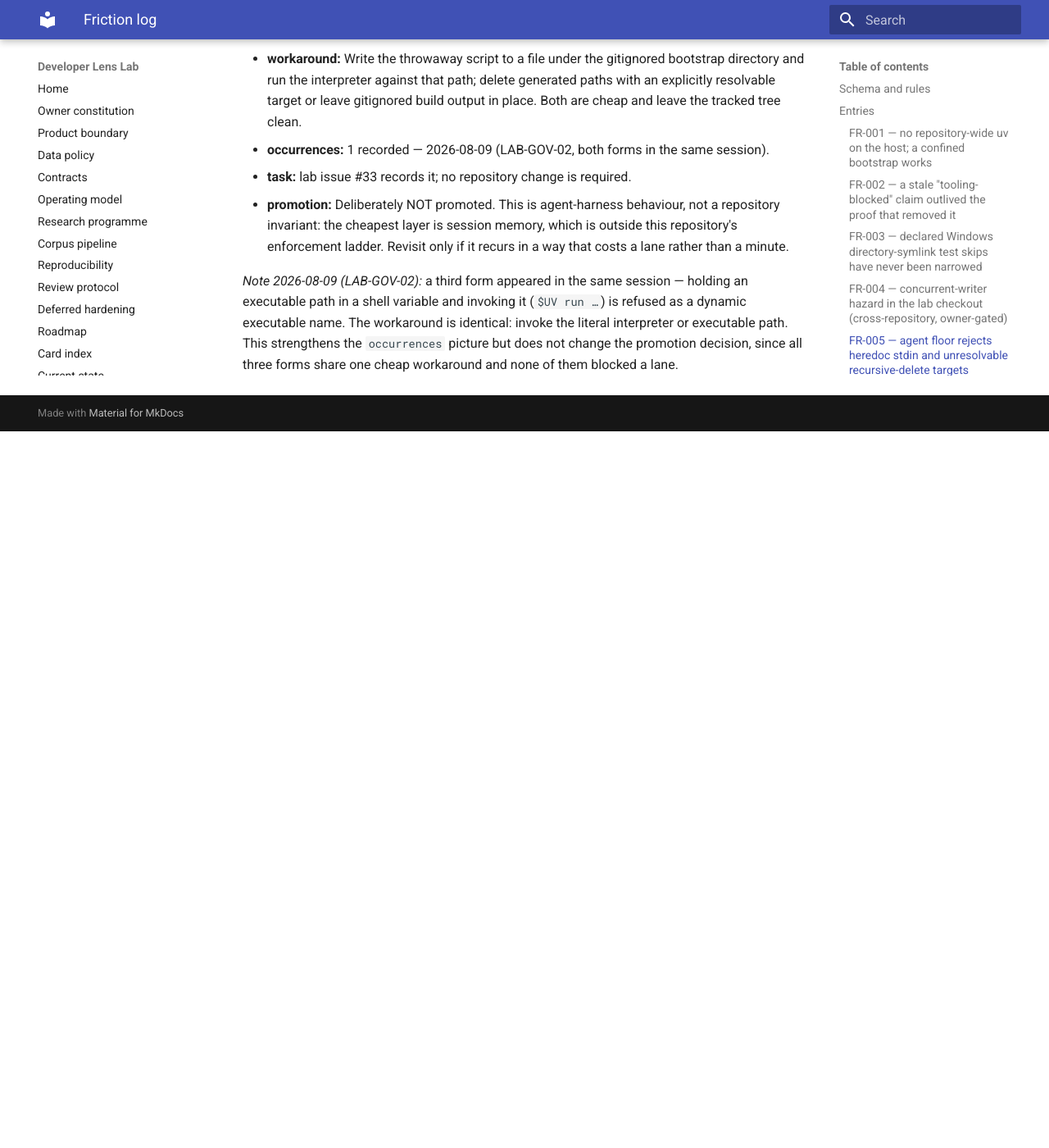
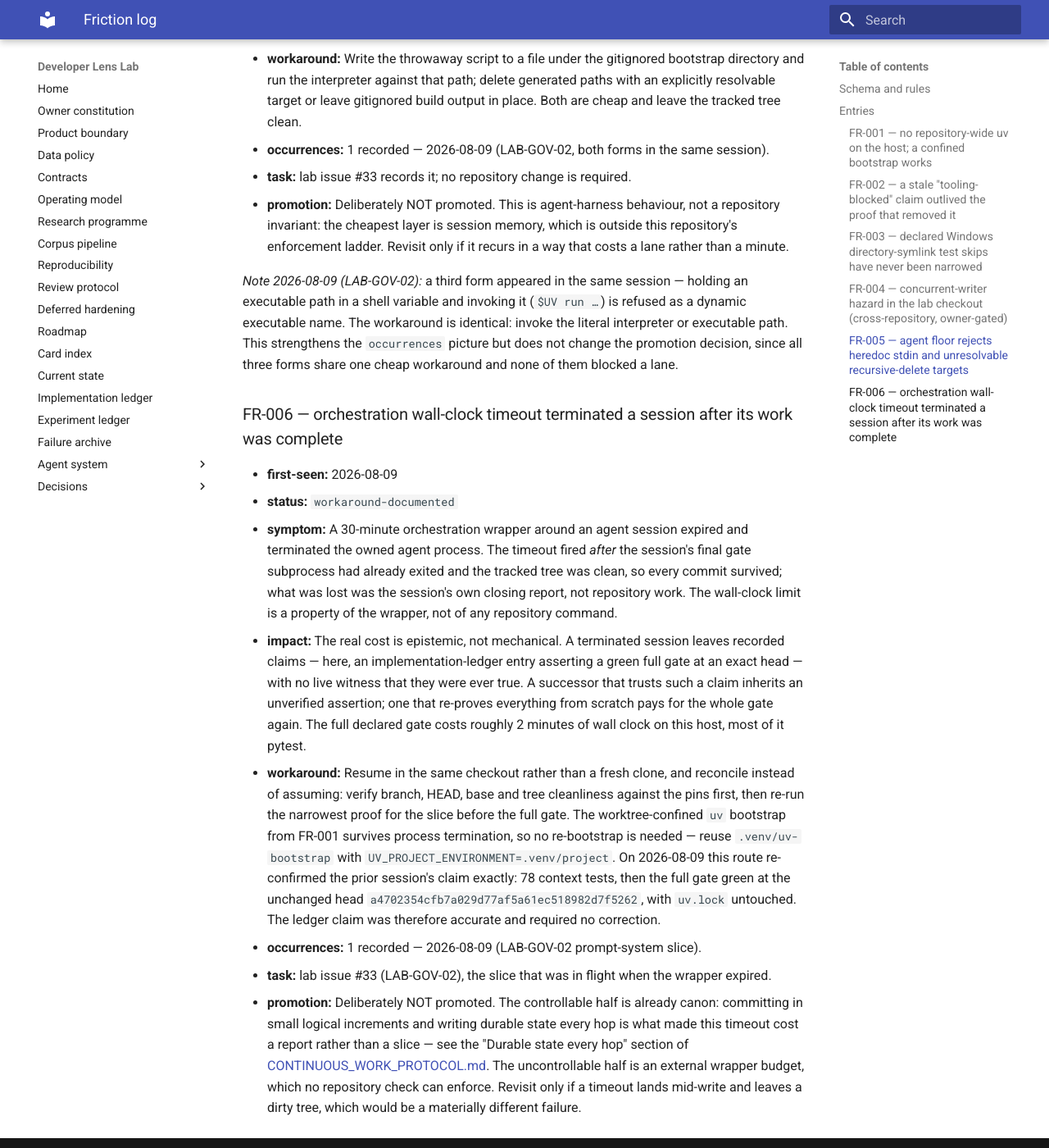
Before and after one commit to Chris0Jeky/developer-lens-lab, an MkDocs documentation site: the page built from docs/agent-system/FRICTION_LOG.md, in a window 1280 px wide and 1400 px high, scrolled down 4921 px. Shown: the whole window at 82% size. Built offline with MkDocs 1.6.1 and Material for MkDocs 9.7.7, drawn with Linux system fonts in a browser that asks for light colours; before the commit the page ends 5447 px from its top, so only the background shows below that.

Commit message:
Record the orchestration timeout as FR-006 and its confined resume route
A 30-minute wrapper terminated the owned session after its final gate subprocess had
already exited and the tree was clean, so every commit survived and only the closing
report was lost. Log the epistemic cost — a recorded green-gate claim with no live
witness — and the resume route: reconcile pins first, reuse the FR-001 worktree-confined
uv bootstrap, re-run the narrowest proof, then the full gate.

Re-running that route at the unchanged head confirmed the prior ledger claim exactly, so
no ledger, state or card correction is owed; the register alone carries this hop.

```diff
--- a/docs/agent-system/FRICTION_LOG.md
+++ b/docs/agent-system/FRICTION_LOG.md
@@ -179,3 +179,34 @@ path in a shell variable and invoking it (`$UV run …`) is refused as a dynamic
 workaround is identical: invoke the literal interpreter or executable path. This strengthens the
 `occurrences` picture but does not change the promotion decision, since all three forms share one
 cheap workaround and none of them blocked a lane.
+
+### FR-006 — orchestration wall-clock timeout terminated a session after its work was complete
+
+- **first-seen:** 2026-08-09
+- **status:** `workaround-documented`
+- **symptom:** A 30-minute orchestration wrapper around an agent session expired and terminated the
+  owned agent process. The timeout fired *after* the session's final gate subprocess had already
+  exited and the tracked tree was clean, so every commit survived; what was lost was the session's
+  own closing report, not repository work. The wall-clock limit is a property of the wrapper, not of
+  any repository command.
+- **impact:** The real cost is epistemic, not mechanical. A terminated session leaves recorded
+  claims — here, an implementation-ledger entry asserting a green full gate at an exact head — with
+  no live witness that they were ever true. A successor that trusts such a claim inherits an
+  unverified assertion; one that re-proves everything from scratch pays for the whole gate again.
+  The full declared gate costs roughly 2 minutes of wall clock on this host, most of it pytest.
+- **workaround:** Resume in the same checkout rather than a fresh clone, and reconcile instead of
+  assuming: verify branch, HEAD, base and tree cleanliness against the pins first, then re-run the
+  narrowest proof for the slice before the full gate. The worktree-confined `uv` bootstrap from
+  FR-001 survives process termination, so no re-bootstrap is needed — reuse
+  `.venv/uv-bootstrap` with `UV_PROJECT_ENVIRONMENT=.venv/project`. On 2026-08-09 this route
+  re-confirmed the prior session's claim exactly: 78 context tests, then the full gate green at the
+  unchanged head `a4702354cfb7a029d77af5a61ec518982d7f5262`, with `uv.lock` untouched. The ledger
+  claim was therefore accurate and required no correction.
+- **occurrences:** 1 recorded — 2026-08-09 (LAB-GOV-02 prompt-system slice).
+- **task:** lab issue #33 (LAB-GOV-02), the slice that was in flight when the wrapper expired.
+- **promotion:** Deliberately NOT promoted. The controllable half is already canon: committing in
+  small logical increments and writing durable state every hop is what made this timeout cost a
+  report rather than a slice — see the "Durable state every hop" section of
+  [CONTINUOUS_WORK_PROTOCOL.md](CONTINUOUS_WORK_PROTOCOL.md). The uncontrollable half is an external
+  wrapper budget, which no repository check can enforce. Revisit only if a timeout lands mid-write
+  and leaves a dirty tree, which would be a materially different failure.
```
